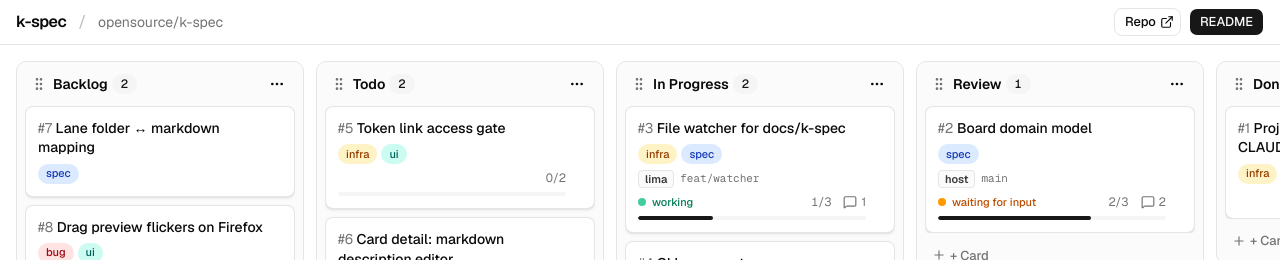
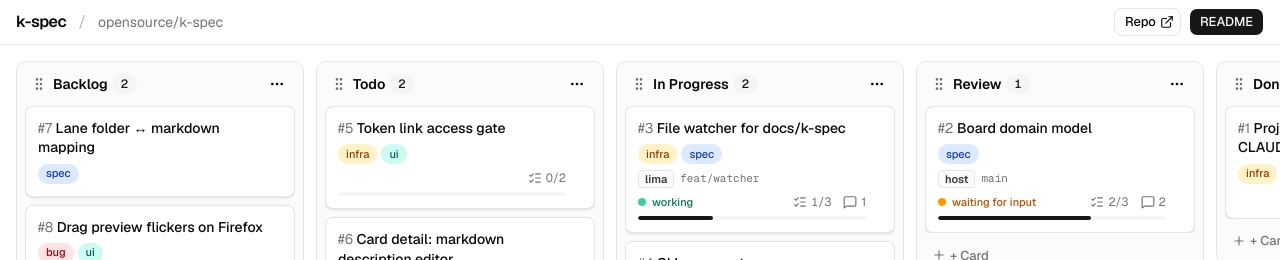
Before and after one commit to joepreludian/k-spec, a Next.js app: page / in a window 1280 px wide. Shown: the top 260 px of the page. Built offline with nearby package versions, Linux system fonts and the light colour scheme.

Commit message:
feat(ui): show a checklist icon before the card's done/total count

```diff
--- a/src/ui/board/CardTile.jsx
+++ b/src/ui/board/CardTile.jsx
@@ -1,6 +1,6 @@
 "use client";
 
-import { MessageSquare } from "lucide-react";
+import { ListChecks, MessageSquare } from "lucide-react";
 import { cardProgress } from "@/domain/card.js";
 import { AgentStatusBadge } from "@/ui/shared/AgentStatusBadge.jsx";
 import { LabelChip } from "@/ui/shared/LabelChip.jsx";
@@ -42,7 +42,11 @@ export function CardTile({ card, labels, onOpen, className, ref, ...rest }) {
         <div className="flex w-full items-center gap-3 text-xs text-muted-foreground">
           <AgentStatusBadge status={card.agentStatus} />
           {hasChecklists && (
-            <span className="ml-auto tabular-nums">
+            <span
+              className="ml-auto flex items-center gap-1 tabular-nums"
+              aria-label={`${progress.done} of ${progress.total} checklist items done`}
+            >
+              <ListChecks aria-hidden="true" className="size-3.5" />
               {progress.done}/{progress.total}
             </span>
           )}
```
Also changed, not shown: 1 other file (tests, documents, lock files or other folders).
